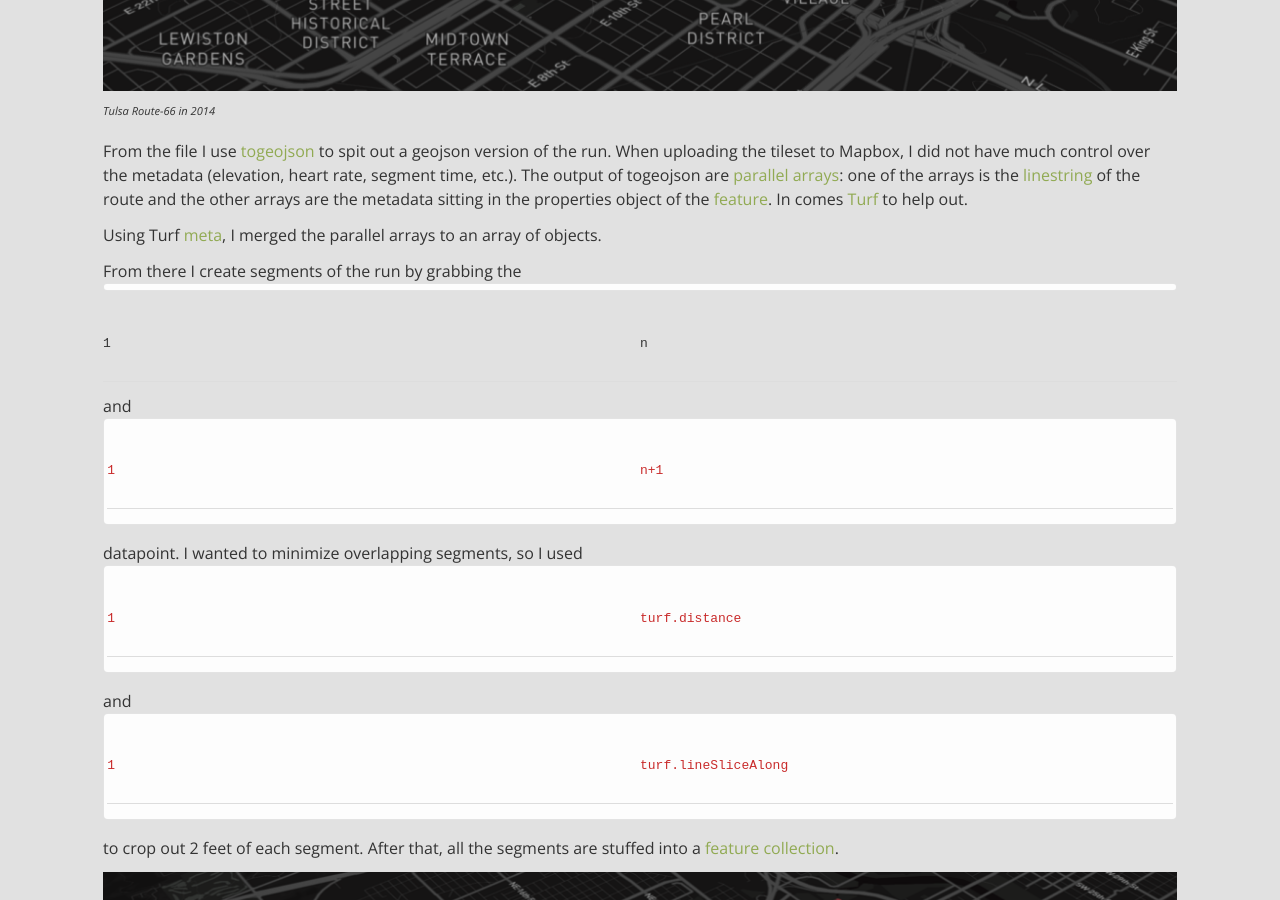
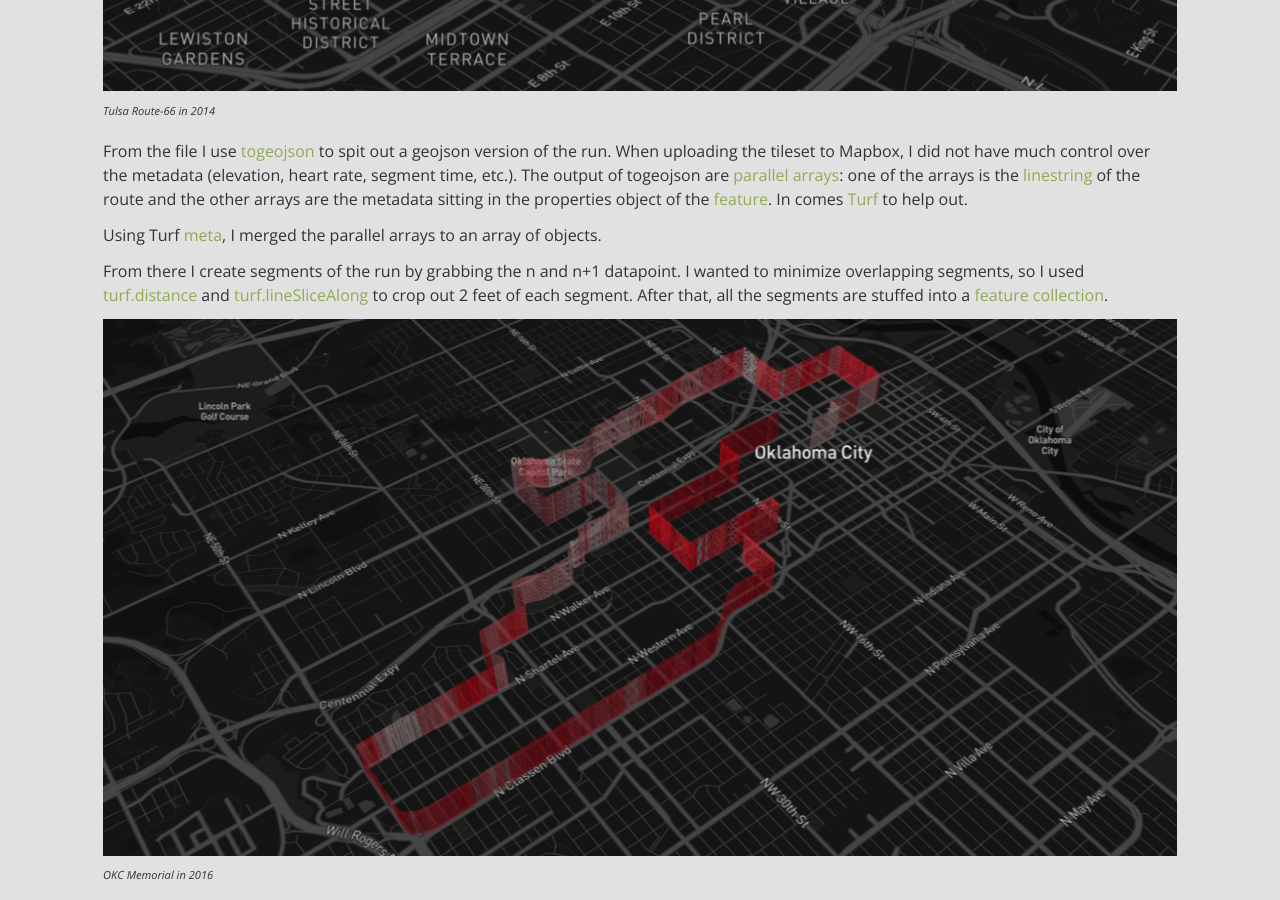
Before and after one commit to jvrousseau/jvrousseau.github.io, a Jekyll site: the page built from _posts/2017-01-24-mapping-my-runs.md, in a window 1280 px wide and 900 px high, scrolled down 2052 px. Built offline with Jekyll 4.4.1, drawn with Linux system fonts in a browser that asks for light colours.

Commit message:
removed some special characters

```diff
--- a/_posts/2017-01-24-mapping-my-runs.md
+++ b/_posts/2017-01-24-mapping-my-runs.md
@@ -28,7 +28,7 @@ From the file I use [togeojson](https://github.com/mapbox/togeojson){:target="_b
 
 Using Turf [meta](http://turfjs.org/docs.html#coordall){:target="_blank"}, I merged the parallel arrays to an array of objects.
 
-From there I create segments of the run by grabbing the `n` and `n+1` datapoint. I wanted to minimize overlapping segments, so I used [`turf.distance`](http://turfjs.org/docs.html#distance){:target="_blank"} and [`turf.lineSliceAlong`](http://turfjs.org/docs.html#lineslicealong){:target="_blank"} to crop out 2 feet of each segment. After that, all  the segments are stuffed into a [feature collection](http://geojson.org/geojson-spec.html#feature-collection-objects){:target="_blank"}.
+From there I create segments of the run by grabbing the n and n+1 datapoint. I wanted to minimize overlapping segments, so I used [turf.distance](http://turfjs.org/docs.html#distance){:target="_blank"} and [turf.lineSliceAlong](http://turfjs.org/docs.html#lineslicealong){:target="_blank"} to crop out 2 feet of each segment. After that, all  the segments are stuffed into a [feature collection](http://geojson.org/geojson-spec.html#feature-collection-objects){:target="_blank"}.
 
 ![okc1](/assets/img/run/okc.png){:width="100%"}<br/>
 <sub><sup>*OKC Memorial in 2016*</sup></sub>
```
